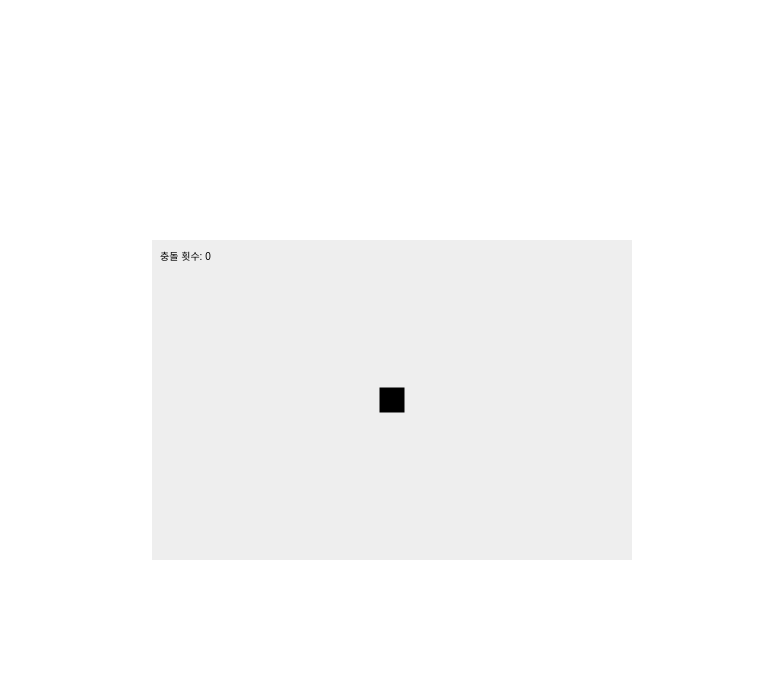
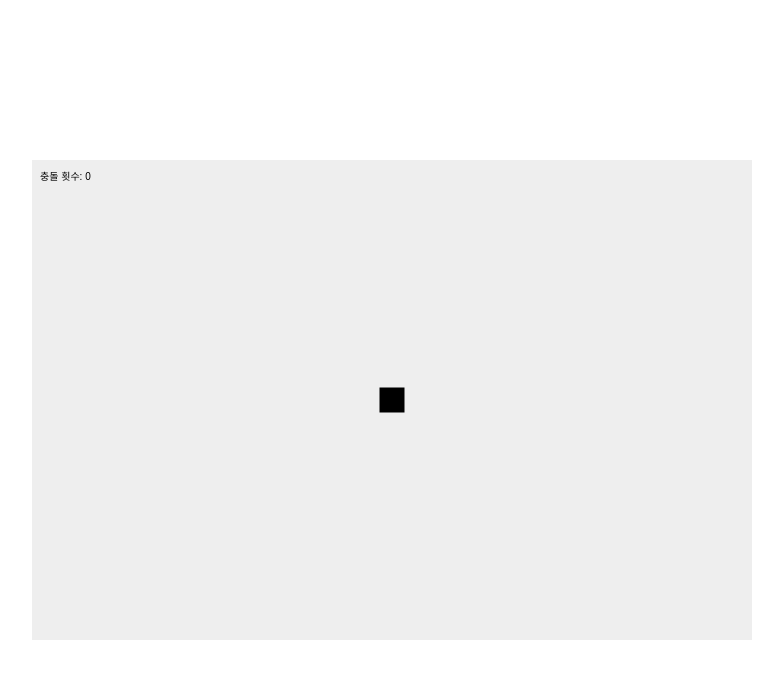
Before and after one commit to kmo95/KJgamePrj, a plain HTML site: page main.html in a window 1280 px wide. Shown: the whole page, without its empty margins (248-1031 px from the left). Drawn offline with Linux system fonts and the light colour scheme.

Commit message:
modify field size

```diff
--- a/main.html
+++ b/main.html
@@ -4,7 +4,7 @@
   <link rel="stylesheet" href="css/field.css">
 </head>
 <body>
-  <canvas id="field" width="480" height="320"></canvas>
+  <canvas id="field" width="720" height="480"></canvas>
   <script src="js/drawAndControl.js"></script>
 </body>
 </html>
```
